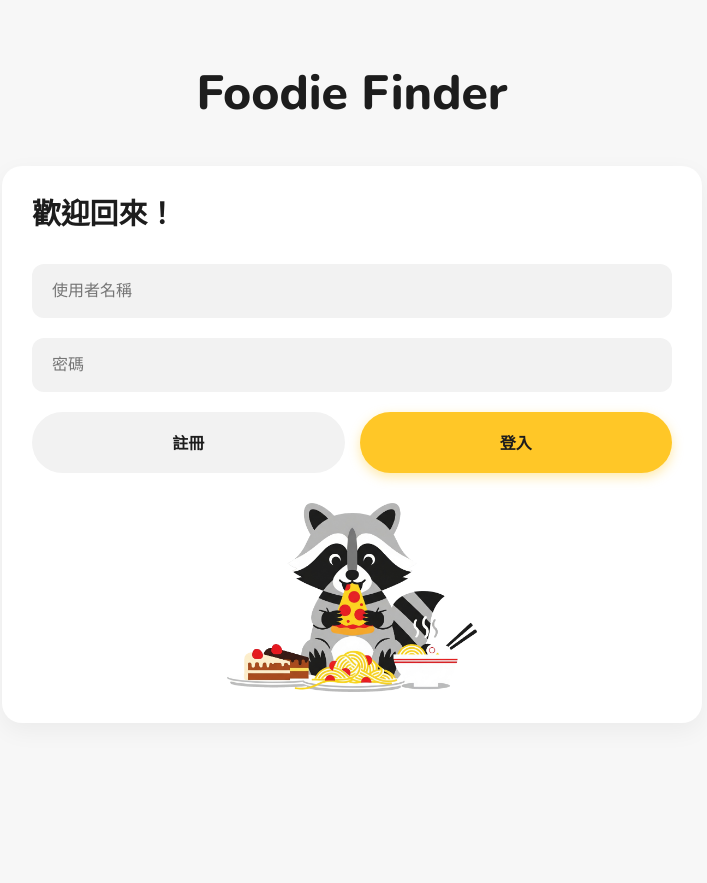
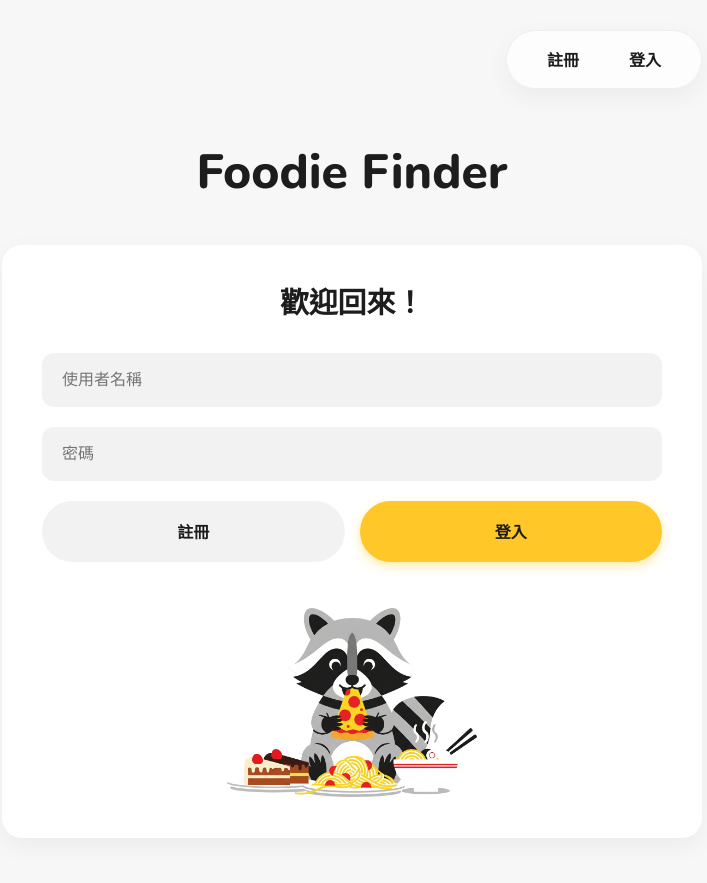
Before and after one commit to FannieTeng/foodie-finder, a Flask app: page /login in a window 1280 px wide. Shown: the whole page, without its empty margins (288-995 px from the left). Before the commit the page ends 692 px from the top, so only its background shows below. Run offline with Flask 3, Linux system fonts and the light colour scheme.

Commit message:
Finalize auth page styles and spacing

```diff
--- a/templates/base.html
+++ b/templates/base.html
@@ -11,7 +11,7 @@
         body{font-family:'Nunito',sans-serif;max-width:700px;margin:0 auto;padding:20px;background-color:var(--bg-color);color:var(--dark-text);}
         a { color: var(--dark-text); text-decoration: none; font-weight: 700; }
         .main-title { font-size: 3em; color: var(--dark-text); font-weight: 800; margin: 40px 0; text-align: center; }
-        .card{background-color:var(--white);border-radius:20px;padding:25px 30px;margin-bottom:25px;box-shadow:var(--shadow);border:none;z-index:2;position:relative;}
+        .card{background-color:var(--white);border-radius:20px;padding:35px 40px;margin-bottom:25px;box-shadow:var(--shadow);border:none;z-index:2;position:relative;}
         h2{text-align:left;color:var(--dark-text);font-weight:800;margin-top:0;margin-bottom:25px;border-bottom:none;padding-bottom:0;font-size:1.5em;}
         form{display:flex;flex-direction:column;gap:15px;}
         nav { display: flex; justify-content: flex-end; align-items: center; padding: 10px 0; margin-bottom: 20px; }
@@ -35,13 +35,43 @@
         .flash-message { padding: 15px; margin-bottom: 20px; border-radius: 12px; text-align: center; font-weight: 700; }
         .flash-success { background-color: #e8f5e9; color: #388e3c; }
         .flash-error { background-color: #ffcdd2; color: #c62828; }
-        .auth-card { text-align: center; }.auth-card h2 { font-size: 1.8em; font-weight: 800; margin-bottom: 30px; }.auth-card form { display: flex; flex-direction: column; gap: 20px; }.auth-card .auth-image { margin-top: 30px; max-width: 250px; }
+        .auth-card { text-align: center; }
+
+        /* --- 這是本次修改的重點 (1/2) --- */
+        .auth-card h2 {
+            font-size: 1.8em;
+            font-weight: 800;
+            margin-bottom: 30px;
+            text-align: center; /* 標題置中 */
+        }
+        .auth-card form { display: flex; flex-direction: column; gap: 20px; }
+
+        /* --- 這是本次修改的重點 (2/2) --- */
+        .auth-card .auth-image {
+            margin-top: 46px; /* 30px + 16px = 46px */
+            max-width: 250px;
+        }
+
         .results h2{border-color:#ffe8e8;}.recommendation-result p{text-align:center;font-size:2em;color:var(--dark-text);font-weight:800;margin:0;}.recommendation-result small{display:block;text-align:center;color:var(--secondary-text);margin-top:5px;}
         .restaurant-list{list-style-type:none;padding:0;}.restaurant-list li{display:flex;justify-content:space-between;align-items:center;padding:15px 5px;border-bottom:1px solid var(--input-bg);}.restaurant-list li:last-child{border-bottom:none;}.restaurant-list .info .name{font-weight:700;display:block;}.restaurant-list .info .location{font-size:.9em;color:var(--secondary-text);}.restaurant-list .actions{display:flex;gap:10px;align-items:center;}.actions a,.actions button{padding:6px 12px;border-radius:50px;border:none;font-size:.9em;font-weight:700;text-decoration:none;cursor:pointer;transition:background-color .2s;}.btn-edit{background-color:var(--input-bg);color:var(--dark-text);}.btn-delete{background-color:var(--primary-yellow);color:var(--dark-text);font-family:'Nunito',sans-serif;}
     </style>
 </head>
 <body>
     <main>
+        {% block nav %}
+            <nav>
+                <div class="user-actions">
+                    {% if g.user %}
+                        <span>您好, {{ g.user.username }}</span>
+                        <a href="{{ url_for('logout') }}">登出</a>
+                    {% else %}
+                        <a href="{{ url_for('register') }}">註冊</a>
+                        <a href="{{ url_for('login') }}">登入</a>
+                    {% endif %}
+                </div>
+            </nav>
+        {% endblock %}
+
         {% with messages = get_flashed_messages(with_categories=true) %}
             {% if messages %}
                 {% for category, message in messages %}
```
